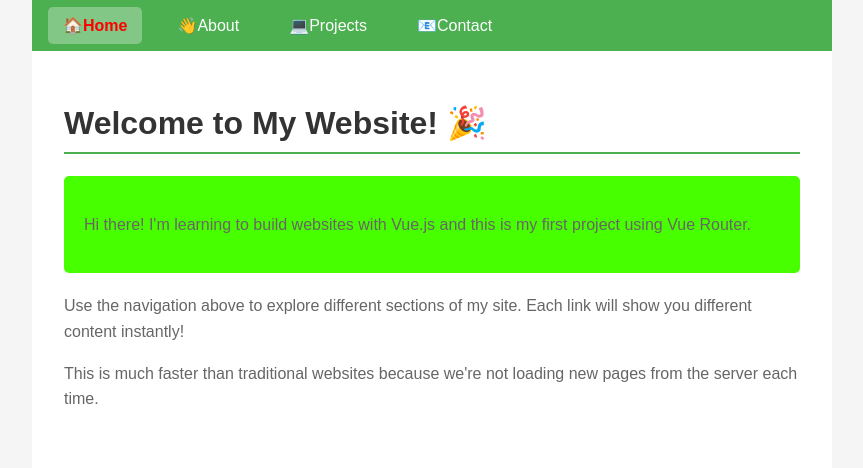
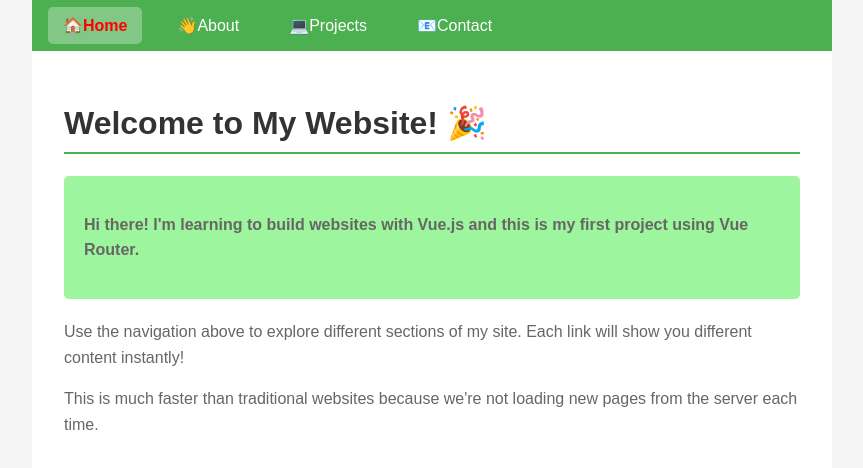
Before and after one commit to Roughidah/Portfolio_app, a Vue app: page / in a window 1280 px wide. In both pictures the pointer is over the element 640 px from the left and 224 px from the top of the page. Shown: the top 468 px of the page, without its empty margins (208-1071 px from the left). Built offline with nearby package versions, Linux system fonts and the light colour scheme.

Commit message:
made the hover better

```diff
--- a/src/App.vue
+++ b/src/App.vue
@@ -83,11 +83,4 @@ nav a:hover {
   color: red;
   font-weight: bold;
 }
-
-
-.highlight-box:hover {
-  background-color: #48ff00;
-  cursor: pointer;
-}
-
 </style>
--- a/src/assets/exercise.css
+++ b/src/assets/exercise.css
@@ -49,6 +49,11 @@ nav a:hover {
   color: #666;
 }
 
+.boxlink.highlight-box:hover  {
+  background-color: #48ff00;
+  cursor: pointer;
+}
+
 .highlight-box {
   background: #e8f5e8;
   padding: 20px;
@@ -56,13 +61,13 @@ nav a:hover {
   margin: 20px 0;
 }
 
+.highlight-box:hover {
+  background-color: #9df69d;
+  font-weight: bold;
+}
+
 /* Make the current page link look different */
 .router-link-active {
   color: red;
   font-weight: bold;
 }
-
-.highlight-box:hover {
-  background-color: #48ff00;
-  cursor: pointer;
-}
--- a/src/views/Projects.vue
+++ b/src/views/Projects.vue
@@ -16,7 +16,7 @@
     </div>
 
 
-      <router-link to="/todo" class="highlight-box" style="display: block; text-decoration: none; color: inherit;">
+      <router-link to="/todo" class="highlight-box boxlink" style="display: block; text-decoration: none; color: inherit;">
       <h3>📝 Todo List App</h3>
       <p>A simple app to keep track of tasks (Click Me!).</p>
       </router-link>
```
